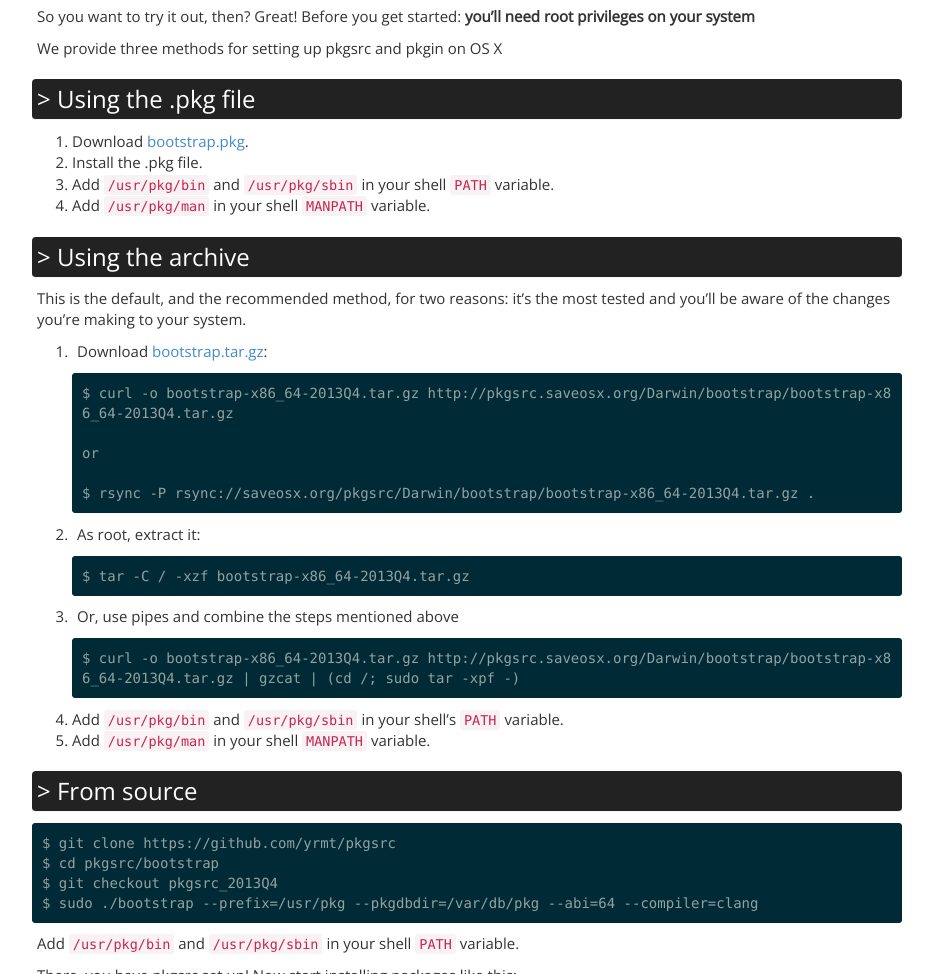
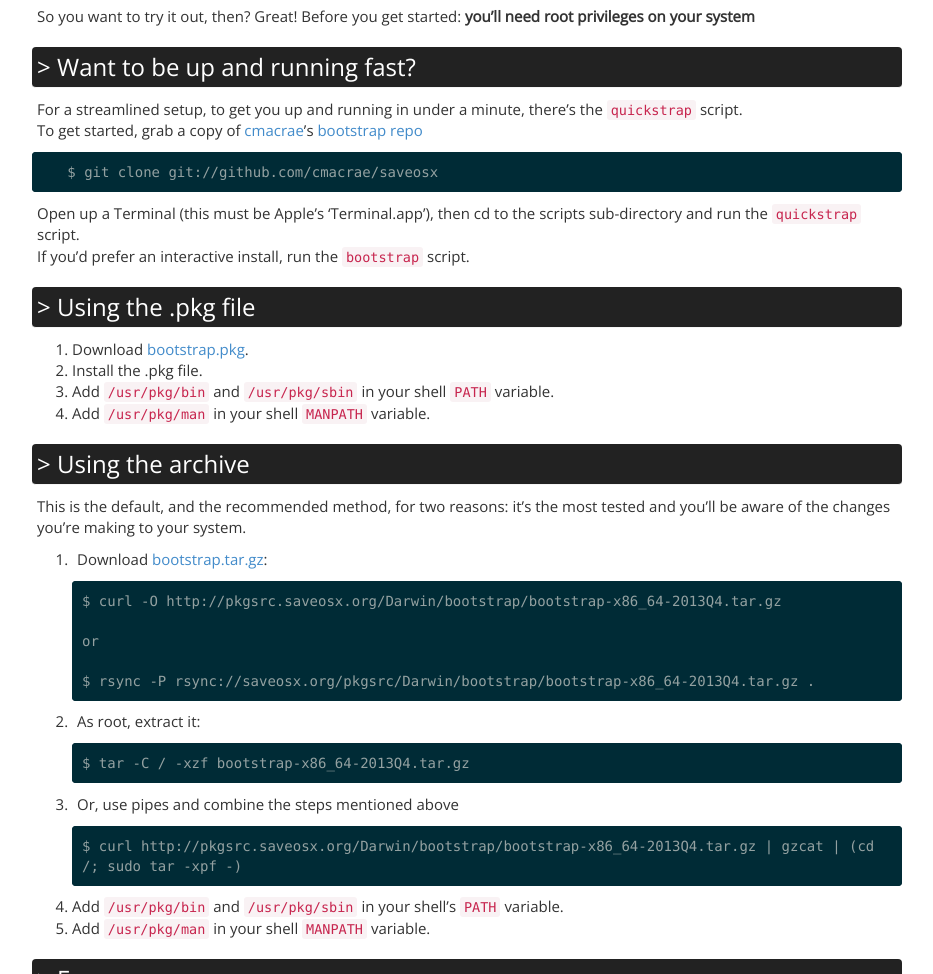
Before and after one commit to nbyouri/blog, a Jekyll site: the page built from download-and-install/index.md, in a window 1280 px wide and 1400 px high, cut to the strip 426-1400 px from the top of the window. Shown: the whole strip, without its empty margins (173-1106 px from the left). Built offline with Jekyll 4.4.1, drawn with Linux system fonts in a browser that asks for light colours; nearby versions of some CDN libraries; Markdown is read by kramdown in place of the engine named in the settings.

Commit message:
Adding info about boostrap/quickstrap scripts to the download page. Also providing direct link to quickstrap script in its related post.

```diff
--- a/download-and-install/index.md
+++ b/download-and-install/index.md
@@ -13,10 +13,18 @@
 So you want to try it out, then? Great!
 Before you get started: **you'll need root privileges on your system**
 
-We provide three methods for setting up pkgsrc and pkgin on OS X
+Want to be up and running fast?
+-------------------------------
+For a streamlined setup, to get you up and running in under a minute, there's the `quickstrap` script.
+To get started, grab a copy of [cmacrae](https://twitter.com/calumacrae)'s [bootstrap repo](https://github.com/cmacrae/saveosx)
+
+       $ git clone git://github.com/cmacrae/saveosx
+
+Open up a Terminal (this must be Apple's 'Terminal.app'), then cd to the scripts sub-directory and run the `quickstrap` script.
+If you'd prefer an interactive install, run the `bootstrap` script.
 
 Using the .pkg file
------------------------------------------
+-------------------
 
 1. Download [bootstrap.pkg](http://pkgsrc.saveosx.org/Darwin/bootstrap/bootstrap-x86_64-2013Q4.pkg).
 2. Install the .pkg file.
@@ -31,7 +39,7 @@
 
 1. Download [bootstrap.tar.gz](http://pkgsrc.saveosx.org/Darwin/bootstrap/bootstrap-x86_64-2013Q4.tar.gz):
 
-       $ curl -o bootstrap-x86_64-2013Q4.tar.gz http://pkgsrc.saveosx.org/Darwin/bootstrap/bootstrap-x86_64-2013Q4.tar.gz
+       $ curl -O http://pkgsrc.saveosx.org/Darwin/bootstrap/bootstrap-x86_64-2013Q4.tar.gz
 
        or
 
@@ -43,7 +51,7 @@
 
 3. Or, use pipes and combine the steps mentioned above
 
-       $ curl -o bootstrap-x86_64-2013Q4.tar.gz http://pkgsrc.saveosx.org/Darwin/bootstrap/bootstrap-x86_64-2013Q4.tar.gz | gzcat | (cd /; sudo tar -xpf -)
+       $ curl http://pkgsrc.saveosx.org/Darwin/bootstrap/bootstrap-x86_64-2013Q4.tar.gz | gzcat | (cd /; sudo tar -xpf -)
 
 3. Add `/usr/pkg/bin` and `/usr/pkg/sbin` in your shell's `PATH` variable.
 4. Add `/usr/pkg/man` in your shell `MANPATH` variable.
```
Also changed, not shown: _posts/2015-01-03-saveosx-quickstrap.md (+5 -0 lines).
